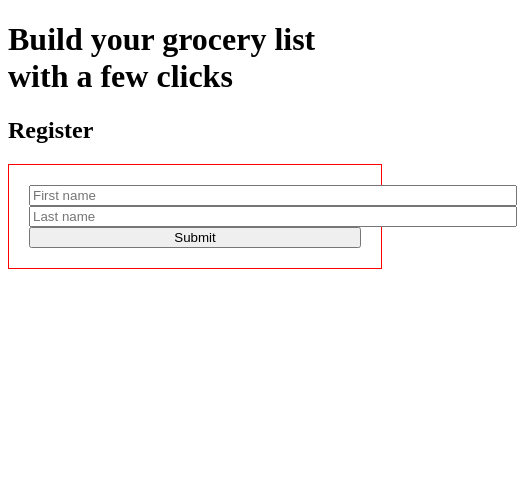
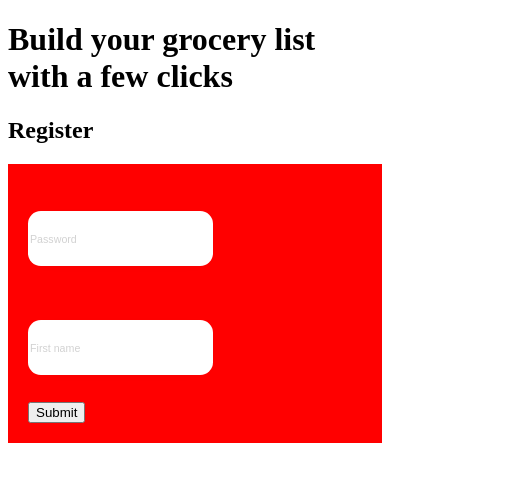
Before and after one commit to Ivailo663/ShoppingListApp, a React app: page / in a window 390 px wide. Shown: the top 482 px of the page, 517 px wide, since content can reach past the window. Built offline with nearby package versions, Linux system fonts and the light colour scheme; the HTML template or start-up script is replaced by a standard one.

Commit message:
responsive inputs

```diff
--- a/src/components/authComponents/login/Login.js
+++ b/src/components/authComponents/login/Login.js
@@ -2,7 +2,7 @@ import React from 'react'
 
 function Login() {
     return (
-        <div className="log-reg-container">
+        <div className="form-container">
             <h2>Log in</h2>
             <div className="form-wrapper">
                 <form>
--- a/src/components/authComponents/register/Register.js
+++ b/src/components/authComponents/register/Register.js
@@ -2,37 +2,24 @@ import React from 'react'
 
 function Register() {
     return (
-        <div className="log-reg-container">
+        <div className="form-container">
         <h2>Register</h2>
         <div className="form-wrapper">
-            {/* <form> */}
+            <form>
 
-
-            <div className="input-holder">
-                <input type="text" name="firstName" placeholder="First name"/>
-            </div>
-
-
-            <div className="input-holder">
-                <input type="text" name="lastName" placeholder="Last name"/>
-            </div>
-
-
-{/*
-               <input type="email" name="email" placeholder="E-mail"/>
-
-
+               <div>
                 <input type="password" name="password" placeholder="Password"/>
 
+                </div>
 
-               <input type="password" name="repeat-password" placeholder="Repeat password"/>
+               <div>
+               <input type="text" name="firstName" placeholder="First name"/>
+               </div>
 
-
-               <input type="text" name="firstName" placeholder="First name"/> */}
 
 
                 <button>Submit</button>
-            {/* </form> */}
+            </form>
         </div>
     </div>
     )
--- a/src/styles/App.scss
+++ b/src/styles/App.scss
@@ -104,27 +104,36 @@
 //     }
 // }
 
-
-
-
-
-
-
-
-
-
-
 .form-wrapper{
   padding:20px;
-  border:1px solid red;
-  max-width:900px;
+  max-width:30rem;
   display:flex;
-  // flex-flow: column wrap
-  flex-direction:column
+
+  background-color:red;
 }
 .input-holder{
-  width:30rem;
+  max-width:30rem;
 }
 input{
+  -webkit-box-shadow: 0px 2px 17px -17px rgba(0,0,0,0.75);
+  -moz-box-shadow: 0px 2px 17px -17px rgba(0,0,0,0.75);
+  box-shadow: 0px 2px 17px -17px rgba(0,0,0,0.75);
+
   width:100%;
+  height:3.3rem;
+  border:none;
+  margin:1.7rem 0;
+  border-radius:0.8rem;
+
+  &:focus, &:active{
+      outline:none;
+      border:none;
+  }
+  &::placeholder {
+      color: $greyPlaceholder;
+      font-size: 0.8em;
+    }
 }
+button{
+  max-width:30rem;
+}
```
